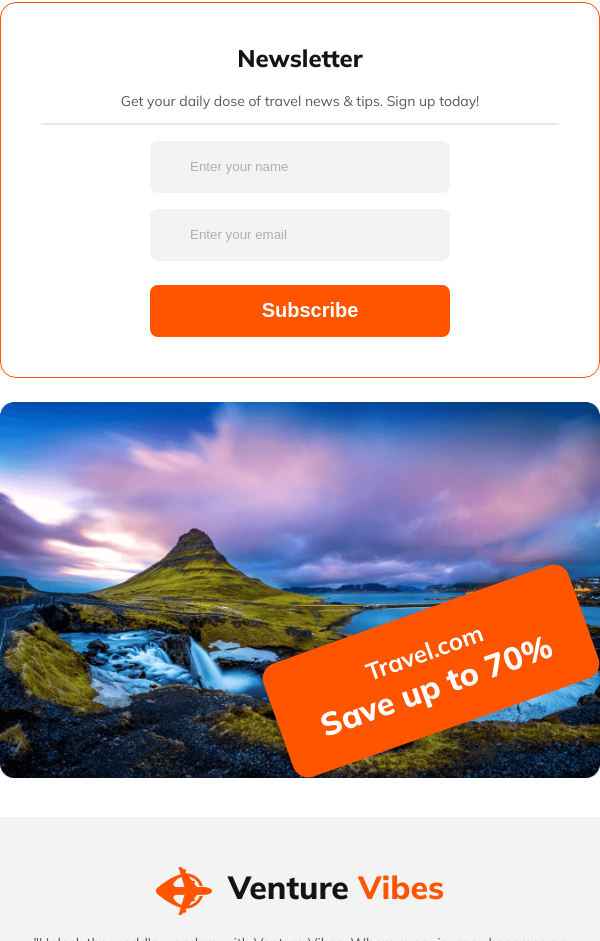
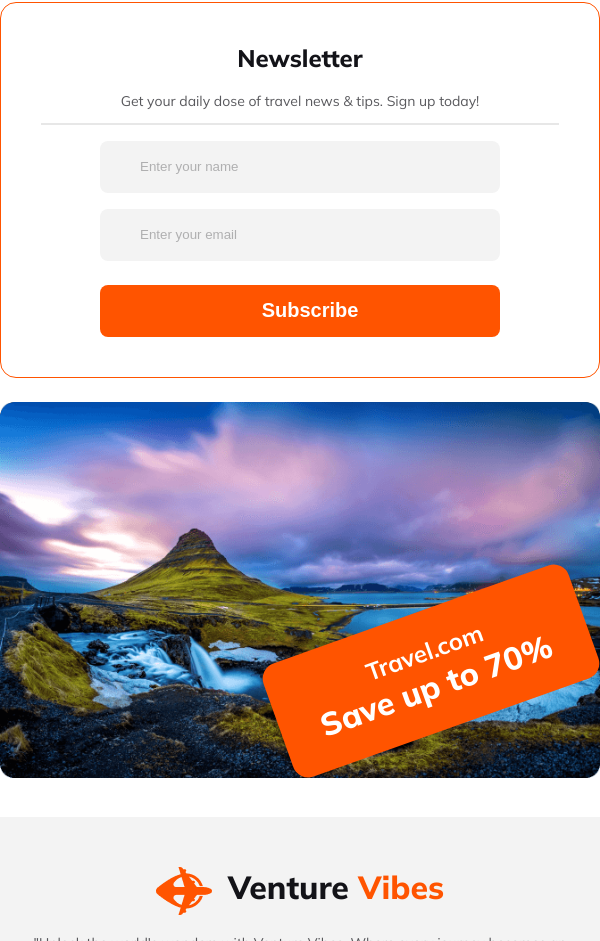
Before and after one commit to Asad9340/assignment-2-VentureVibes, a plain HTML site: page index.html in a window 600 px wide. Shown: the part 9449-10390 px from the top of the page. Drawn offline with Linux system fonts and the light colour scheme.

Commit message:
fixes some issues

```diff
--- a/styles/index.css
+++ b/styles/index.css
@@ -228,7 +228,7 @@ input[type='time'],
   gap: 24px;
 }
 .item {
-  max-width: 500px;
+  max-width: 488px;
   max-height: 300px;
   padding: 32px;
 }
@@ -438,8 +438,8 @@ input[type='time'],
 .newsletter-input input[type='text'],
 input[type='email'],
 input[type='button'] {
-  max-width: 330px;
-  min-width: 260px;
+  max-width: 400px;
+  min-width: 250px;
   max-height: 52px;
   min-height: 50px;
   border: 0;
--- a/styles/media-query.css
+++ b/styles/media-query.css
@@ -151,7 +151,7 @@
   .newsletter-input input[type='text'],
   input[type='email'],
   input[type='button'] {
-    width: 300px;
+    width: 400px;
     padding-left: 20px;
     height: 52px;
   }
@@ -179,14 +179,6 @@
   .offer-container img {
     width: 100%;
   }
-  /* .discount-card-1,
-  .discount-card-2,
-  .discount-card-3 {
-    position: absolute;
-    top: 50%;
-    left: 50%;
-    transform: translate(-50%, -50%);
-  } */
   .discount-card-1,
   .discount-card-2,
   .discount-card-3 {
@@ -203,4 +195,11 @@
   .celebraty-img img {
     height: 500px;
   }
+    .newsletter-input input[type='text'],
+  input[type='email'],
+  input[type='button'] {
+    width: 400px;
+    padding-left: 20px;
+    height: 52px;
+  }
 }
```
